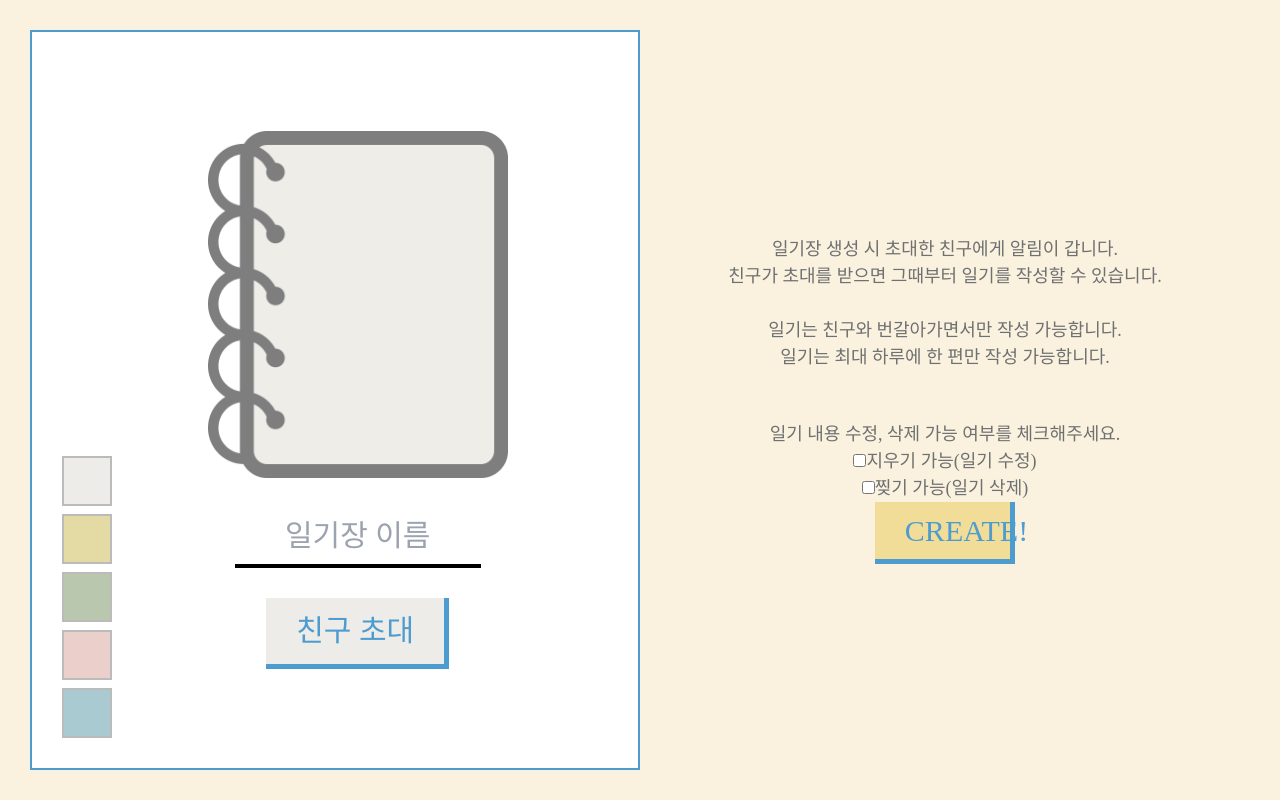
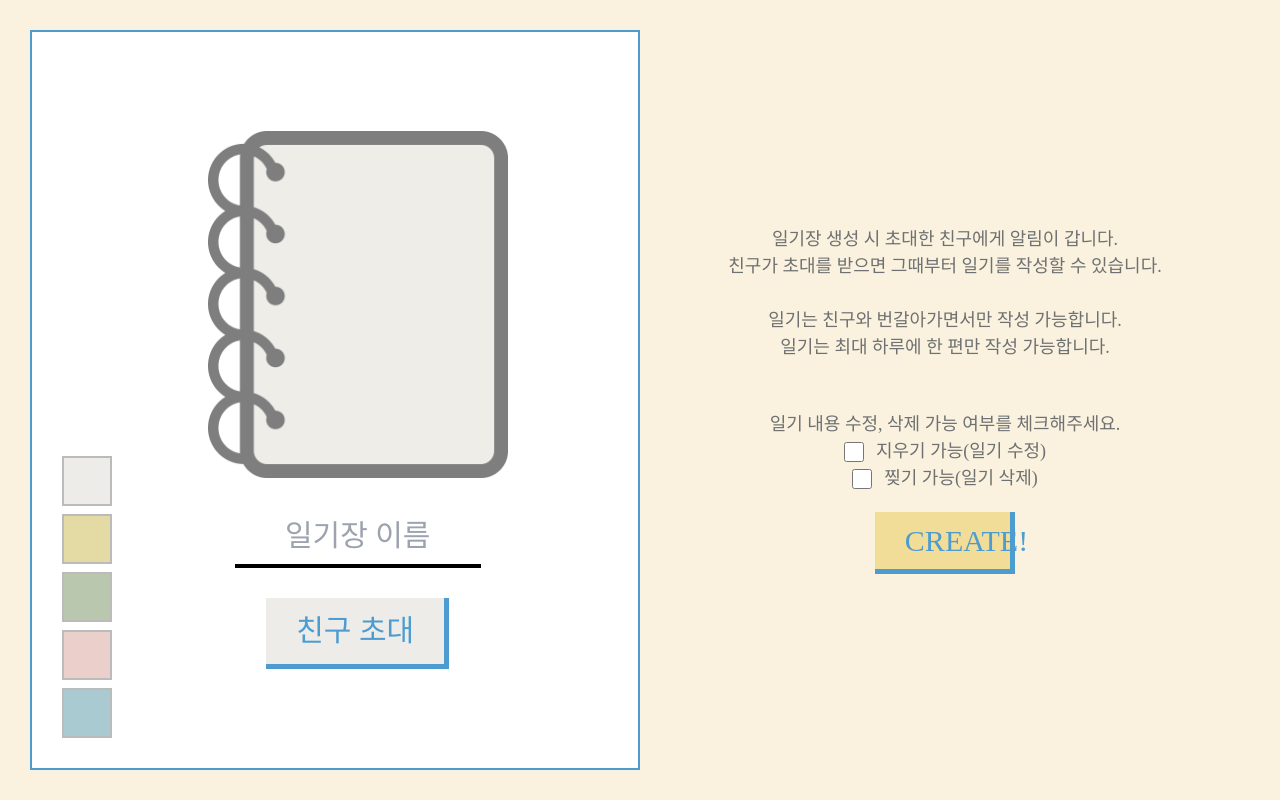
Before and after one commit to rloo8/birdee-fe, a React (Create React App) app: page /diaries/create in a window 1280 px wide. Built offline with nearby package versions, Linux system fonts and the light colour scheme; sample sign-in values are in the browser's storage; a web font is replaced by a local one.

Commit message:
Feat: 일기장 생성 시 랜덤 유저와 일기쓰기 기능 추가

```diff
--- a/src/Routes/CreateDiary.js
+++ b/src/Routes/CreateDiary.js
@@ -82,8 +82,8 @@ const ModalBox = styled.div`
   flex-direction: column;
   justify-content: space-between;
   align-items: center;
-  width: 800px;
-  height: 800px;
+  width: 700px;
+  height: 700px;
   padding: 30px;
   ${modalBoxStyle}
   position: absolute;
@@ -105,14 +105,22 @@ function CreateDiary() {
   const [invitedUser, setInvitedUser] = useState("");
   const [inviteList, setInviteList] = useRecoilState(inviteListState);
 
+  // 친구 초대 에러메시지
+  const [inviteError, setInviteError] = useState("");
+
+  // 랜덤친구 초대 state
+  const [isRandomInvited, setIsRandomInvited] = useState(false);
+
   const { register, handleSubmit, setValue } = useForm();
 
   const navigate = useNavigate();
 
+  // Create 버튼 클릭 시 post
   const onCreateClick = async (data) => {
     console.log(data);
     try {
-      if (inviteList.length !== 0) {
+      if (isRandomInvited) {
+        // 랜덤 친구 초대 체크 시
         const response = await axios.post(`${HOST_URL}/diaries`, data, {
           headers: {
             "Content-Type": "application/json",
@@ -123,27 +131,45 @@ function CreateDiary() {
         console.log("일기장 생성 성공:", response.data);
         navigate("/");
       } else {
+        // 랜덤 친구 초대 체크하지 않은 경우
+        if (inviteList.length === 0) {
           alert("초대할 친구를 입력해주세요");
+        } else {
+          const response = await axios.post(`${HOST_URL}/diaries`, data, {
+            headers: {
+              "Content-Type": "application/json",
+              Authorization: `Bearer ${localStorage.getItem("token")}`,
+            },
+          });
+
+          console.log("일기장 생성 성공:", response.data);
+          navigate("/");
+        }
       }
     } catch (error) {
       console.error("일기장 생성 중 오류 발생: ", error);
     }
   };
 
+  // 친구 아이디 추가 버튼 클릭
   const onAddInvite = (event) => {
     event.preventDefault();
 
     if (invitedUser && inviteList.length < 3) {
       setInviteList([...inviteList, invitedUser]);
       setInvitedUser("");
+      setInviteError("");
     } else {
-      console.error("최대 3명까지만 초대 가능");
+      setInviteError("최대 3명까지만 초대 가능합니다.");
     }
   };
+
+  // 친구 아이디 삭제
   const onDeleteInvite = (index) => {
     const updatedList = [...inviteList];
     updatedList.splice(index, 1);
     setInviteList(updatedList);
+    setInviteError("");
   };
 
   return (
@@ -190,18 +216,35 @@ function CreateDiary() {
           <br />
           일기는 최대 하루에 한 편만 작성 가능합니다.
         </span>
-        <form onSubmit={handleSubmit(onCreateClick)}>
+        <form
+          onSubmit={handleSubmit(onCreateClick)}
+          className="flex flex-col items-center gap-5"
+        >
+          <div>
             <span>일기 내용 수정, 삭제 가능 여부를 체크해주세요.</span>
-          <div>
-            <input {...register("is_editable")} type="checkbox" id="edit" />
+            <div className="flex justify-center items-center gap-3">
+              <input
+                {...register("is_editable")}
+                type="checkbox"
+                id="edit"
+                className="w-5 h-5"
+              />
               <label htmlFor="edit">지우기 가능(일기 수정)</label>
             </div>
-          <div>
-            <input {...register("is_deletable")} type="checkbox" id="delete" />
+            <div className="flex justify-center items-center gap-3">
+              <input
+                {...register("is_deletable")}
+                type="checkbox"
+                id="delete"
+                className="w-5 h-5"
+              />
               <label htmlFor="delete">찢기 가능(일기 삭제)</label>
             </div>
+          </div>
+
           <CreateBtn>CREATE!</CreateBtn>
         </form>
+
         {inviteList.length > 0 ? (
           <ul>
             <h3>초대한 친구 목록</h3>
@@ -215,19 +258,35 @@ function CreateDiary() {
       {showModal ? (
         <ModalBox>
           <h3>친구 초대</h3>
-          <form onSubmit={onAddInvite}>
-            <label htmlFor="invitedUsers">
+          <form
+            onSubmit={onAddInvite}
+            className="flex flex-col gap-10 items-center"
+          >
+            {/* 친구 초대 입력 폼 */}
+            <div
+              className="flex flex-col gap-3 justify-center items-center"
+              style={{ display: isRandomInvited ? "none" : "" }}
+            >
+              <label htmlFor="invitedUsers" className="text-xl">
                 초대할 친구 아이디를 입력해주세요
               </label>
+              <div className="flex gap-5">
                 <input
                   type="text"
                   id="invitedUsers"
                   value={invitedUser}
                   onChange={(e) => setInvitedUser(e.target.value)}
+                  className="p-1"
                 />
-            <button type="submit">추가</button>
-          </form>
-          <ul>
+                <button type="submit" className="text-white bg-black p-2">
+                  추가
+                </button>
+              </div>
+              {inviteError && <ErrorMessage>{inviteError}</ErrorMessage>}
+            </div>
+
+            {/* 초대 친구 리스트 */}
+            <ul className="text-xl">
               {inviteList.map((user, index) => (
                 <li key={index} className="flex items-center gap-4">
                   {user}
@@ -252,6 +311,25 @@ function CreateDiary() {
                 </li>
               ))}
             </ul>
+
+            {/* 랜덤 친구 초대 체크박스 */}
+            <div className="flex gap-3 items-center">
+              <input
+                {...register("is_random")}
+                type="checkbox"
+                checked={isRandomInvited}
+                onChange={() => {
+                  setIsRandomInvited(!isRandomInvited);
+                  setInvitedUser("");
+                  setInviteList([]);
+                }}
+                id="random"
+                className="w-5 h-5"
+              />
+              <label htmlFor="random">랜덤 친구와 일기 쓰기</label>
+            </div>
+          </form>
+
           <CreateBtn
             onClick={() => {
               setShowModal(false);
```
Lines whose indentation alone changed are shown as unchanged.
